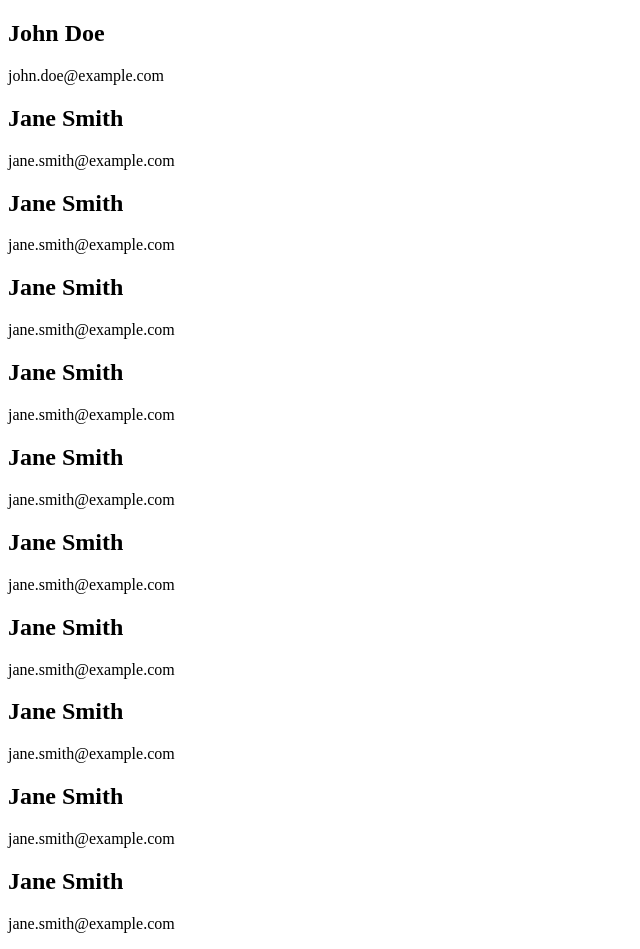
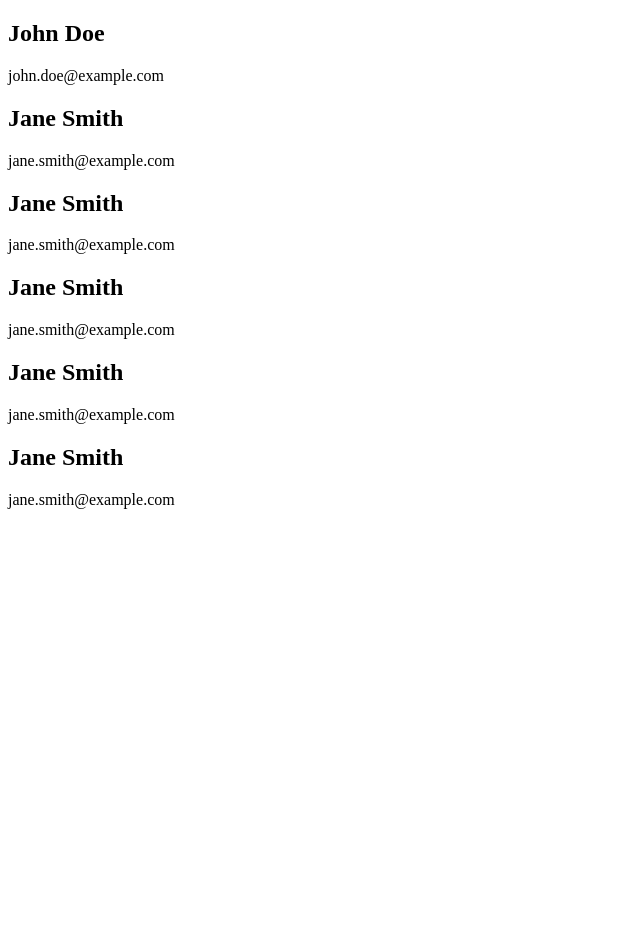
Before and after one commit to kulane952/React-Exercises, a React app: page / in a window 1280 px wide. Shown: the whole page, without its empty margins (0-640 px from the left). After the commit the page ends 800 px from the top, so only its background shows below. Built offline with nearby package versions, Linux system fonts and the light colour scheme; the HTML template or start-up script is replaced by a standard one.

Commit message:
Excise 3 React

```diff
--- a/src/App.jsx
+++ b/src/App.jsx
@@ -1,33 +1,25 @@
 
-import UserCard from './UserCard';
+import UserCard from './assets/components/UserCard';
 // import Blog from './Blog';
+import UserCards from './assets/components/Exercise3/UserCards';
 
 const App = () => {
   return (
     <div>
-      <UserCard name="John Doe"
+      <UserCards name="John Doe"
        email="john.doe@example.com" />
-       <UserCard name="Jane Smith"
+       <UserCards name="Jane Smith"
         email="jane.smith@example.com" />
-       <UserCard name="Jane Smith"
+       <UserCards name="Jane Smith"
         email="jane.smith@example.com" />
-       <UserCard name="Jane Smith"
+       <UserCards name="Jane Smith"
         email="jane.smith@example.com" />
-       <UserCard name="Jane Smith"
+       <UserCards name="Jane Smith"
         email="jane.smith@example.com" />
-       <UserCard name="Jane Smith"
-        email="jane.smith@example.com" />
-       <UserCard name="Jane Smith"
-        email="jane.smith@example.com" />
-       <UserCard name="Jane Smith"
-        email="jane.smith@example.com" />
-       <UserCard name="Jane Smith"
-        email="jane.smith@example.com" />
-       <UserCard name="Jane Smith"
-        email="jane.smith@example.com" />
-       <UserCard name="Jane Smith"
+       <UserCards name="Jane Smith"
         email="jane.smith@example.com" />
       {/* <Blog /> */}
+      {/* <UserCard /> */}
 
     </div>
   );
--- a/src/UserCard.jsx
+++ b/src/assets/components/Exercise3/UserCards.jsx
@@ -1,6 +1,6 @@
 import PropTypes from "prop-types";
 
-const UserCard = ({ name, email }) => {
+const UserCards = ({ name, email }) => {
     return (
         <div>
             <h2>{name}</h2>
@@ -9,9 +9,9 @@ const UserCard = ({ name, email }) => {
     );
 };
 
-UserCard.propTypes = {
+UserCards.propTypes = {
     name: PropTypes.string.isRequired,
     email: PropTypes.string.isRequired,
 }
 
-export default UserCard;
+export default UserCards;
--- /dev/null
+++ b/src/assets/components/UserCard.jsx
@@ -0,0 +1,12 @@
+
+
+const UserCard = () => {
+    return (
+        <div>
+           <h2>John Doe</h2>
+              <p>john.doe@example.com</p>
+        </div>
+    );
+};
+
+export default UserCard;
```
Also changed, not shown: src/assets/components/Blog.jsx (renamed from src/Blog.jsx), src/assets/components/Footer.jsx (renamed from src/Footer.jsx), src/assets/components/Header.jsx (renamed from src/Header.jsx), src/assets/components/Post.jsx (renamed from src/Post.jsx).
